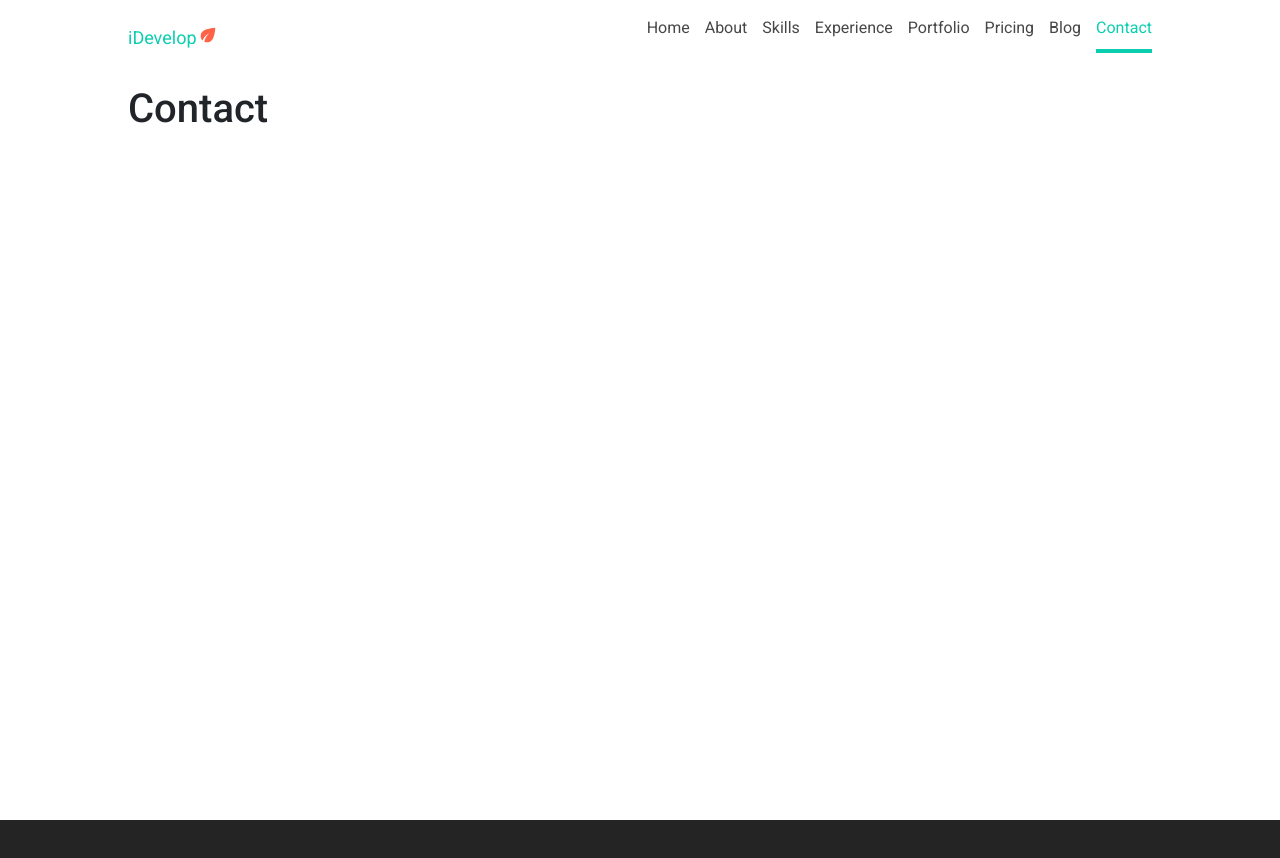
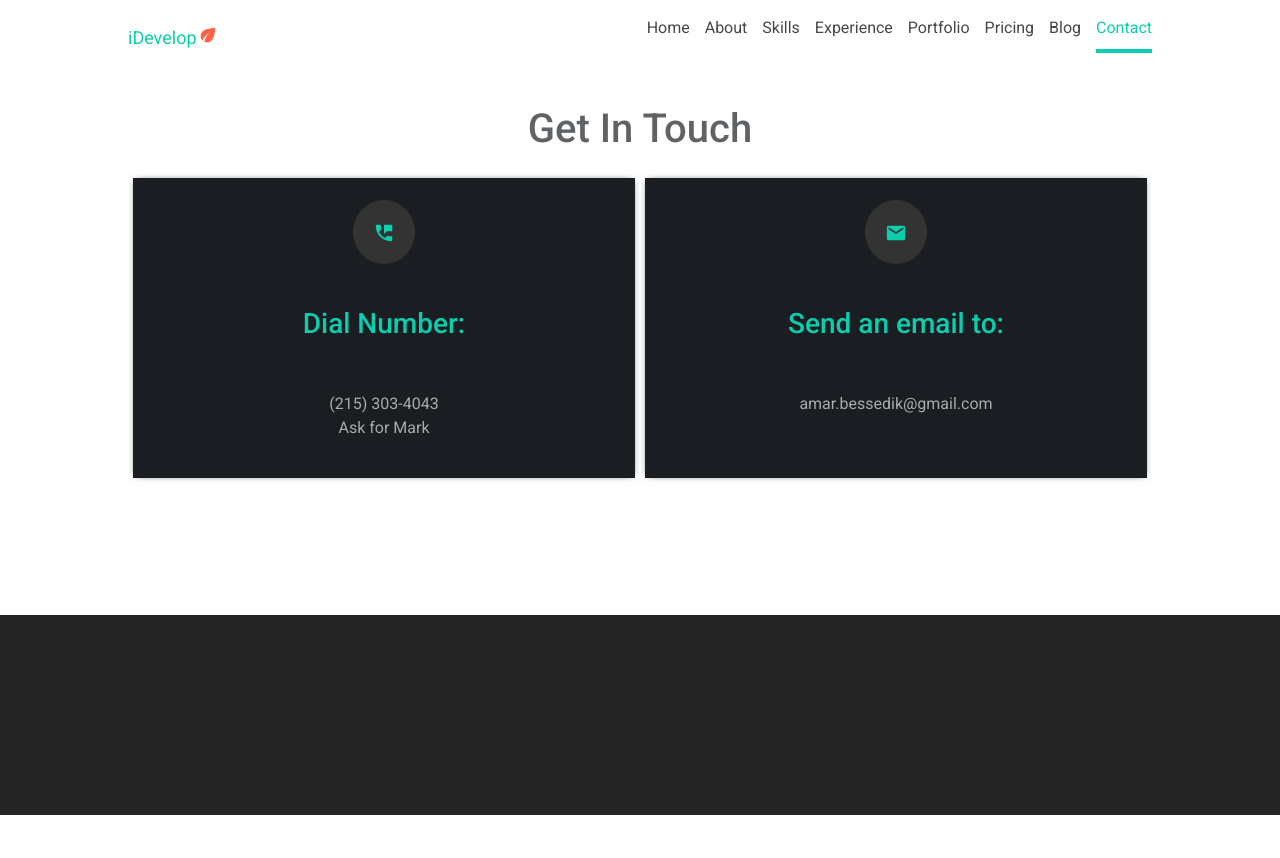
Before and after one commit to amarbessedik/portfolio-resume-v1, a React (Create React App) app: page /contact in a window 1280 px wide. Shown: the top 858 px of the page. After the commit the page ends 815 px from the top, so only its background shows below. Built offline with nearby package versions, Linux system fonts and the light colour scheme.

Commit message:
Updates to the contact page added

```diff
--- a/src/pages/Contact/Contact.js
+++ b/src/pages/Contact/Contact.js
@@ -1,10 +1,27 @@
 import React from "react";
 import styles from "./Contact.module.css";
+import ContactCard from "./ContactCard";
+import PermPhoneMsgIcon from "@material-ui/icons/PermPhoneMsg";
+import EmailIcon from "@material-ui/icons/Email";
 
 const Contact = () => {
   return (
     <div className={styles.contact__page}>
-      <h1>Contact</h1>
+      <div className={styles.contact__page__landing}>
+        <h1>Get In Touch</h1>
+      </div>
+      <div className={styles.contact__cards__container}>
+        <ContactCard
+          title="Dial Number: "
+          data={["(215) 303-4043", "Ask for Mark"]}
+          icon={<PermPhoneMsgIcon />}
+        />
+        <ContactCard
+          title="Send an email to: "
+          data={["amar.bessedik@gmail.com", "\0"]}
+          icon={<EmailIcon />}
+        />
+      </div>
     </div>
   );
 };
--- a/src/pages/Contact/Contact.module.css
+++ b/src/pages/Contact/Contact.module.css
@@ -1,3 +1,20 @@
 .contact__page {
-  height: calc(100vh - 75px);
+  min-height: calc(100vh - 280px);
+  display: flex;
+  align-items: center;
+  flex-direction: column;
 }
+
+.contact__page h1{
+  margin: 20px auto;
+  color: #606366;
+}
+
+.contact__cards__container{
+  display: flex;
+  justify-content: space-between;
+  align-items: center;
+  width: 80vw;
+  height: 100%;
+  flex-wrap: wrap;
+}
--- /dev/null
+++ b/src/pages/Contact/ContactCard.js
@@ -0,0 +1,20 @@
+import React from "react";
+import styles from "./ContactCard.module.css";
+
+const ContactCard = ({ title, data, icon }) => {
+  return (
+    <div className={styles.contact__card}>
+      <div className={styles.contact__card__icon}>{icon}</div>
+      <div className={styles.contact__card__title}><h3>{title}</h3></div>
+      <div className={styles.contact__card__data}>
+          <ul>
+              {data.map((item, index) =>{
+                  return <li key={index}>{item}</li>
+              })}
+          </ul>
+      </div>
+    </div>
+  );
+};
+
+export default ContactCard;
--- /dev/null
+++ b/src/pages/Contact/ContactCard.module.css
@@ -0,0 +1,39 @@
+.contact__card{
+    box-shadow: 0 0 7px -3px #1a1d22;
+    min-width: 40%;
+    flex: 1;
+    margin: 5px;
+    border-radius: 0;
+    display: flex;
+    flex-direction: column;
+    justify-content: space-around;
+    align-items: center;
+    min-height: 300px;
+    background:#1a1d22;
+    color: #aaa;
+}
+.contact__card__icon{
+    box-sizing: content-box;
+    padding: 20px;
+    border-radius: 50%;
+    color: #0BCEAF;
+    background: #333;
+}
+
+.contact__card__data ul{
+    list-style: none;
+    text-align: center;
+}
+.contact__card__data ul:nth-child(2){
+    display: inline-block;
+}
+.contact__card__title h3{
+    color: #0BCEAF;
+}
+
+
+@media only screen and (max-width: 768px){
+    .contact__card{
+        min-width: 80%;
+    }
+}
```
Also changed, not shown: src/images/map.jpg (added).
